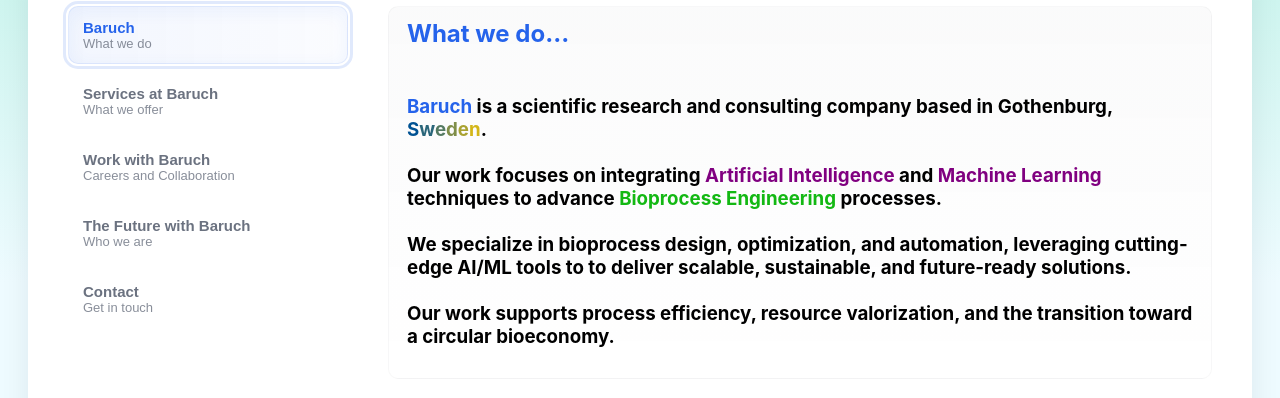
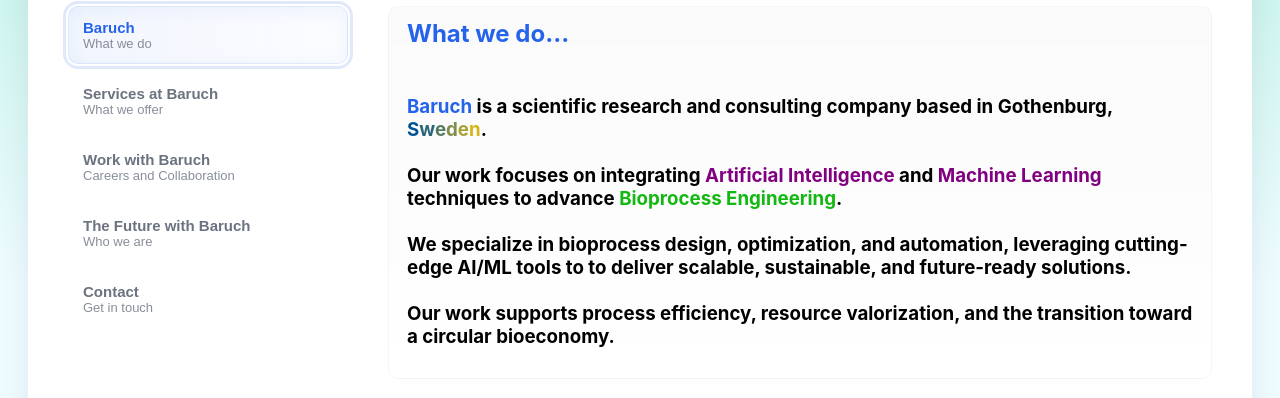
Before and after one commit to Baruch-AB/baruch-ab.github.io, a plain HTML site: page index.html in a window 1280 px wide. Shown: the part 201-599 px from the top of the page. Drawn offline with Linux system fonts and the light colour scheme.

Commit message:
Update index.html
remove the word "processes" from the What we do page.

```diff
--- a/index.html
+++ b/index.html
@@ -274,7 +274,7 @@
           <br>
           Our work focuses on integrating <strong style="color: purple">Artificial Intelligence</strong> and <strong
             style="color: purple">Machine Learning</strong> techniques to advance <strong
-            style="color: rgb(19, 184, 19)">Bioprocess Engineering</strong> processes.<br>
+            style="color: rgb(19, 184, 19)">Bioprocess Engineering</strong>.<br>
           <br>
           We specialize in bioprocess design, optimization, and automation, leveraging cutting-edge AI/ML tools to to
           deliver scalable, sustainable, and future-ready solutions.<br>
```
